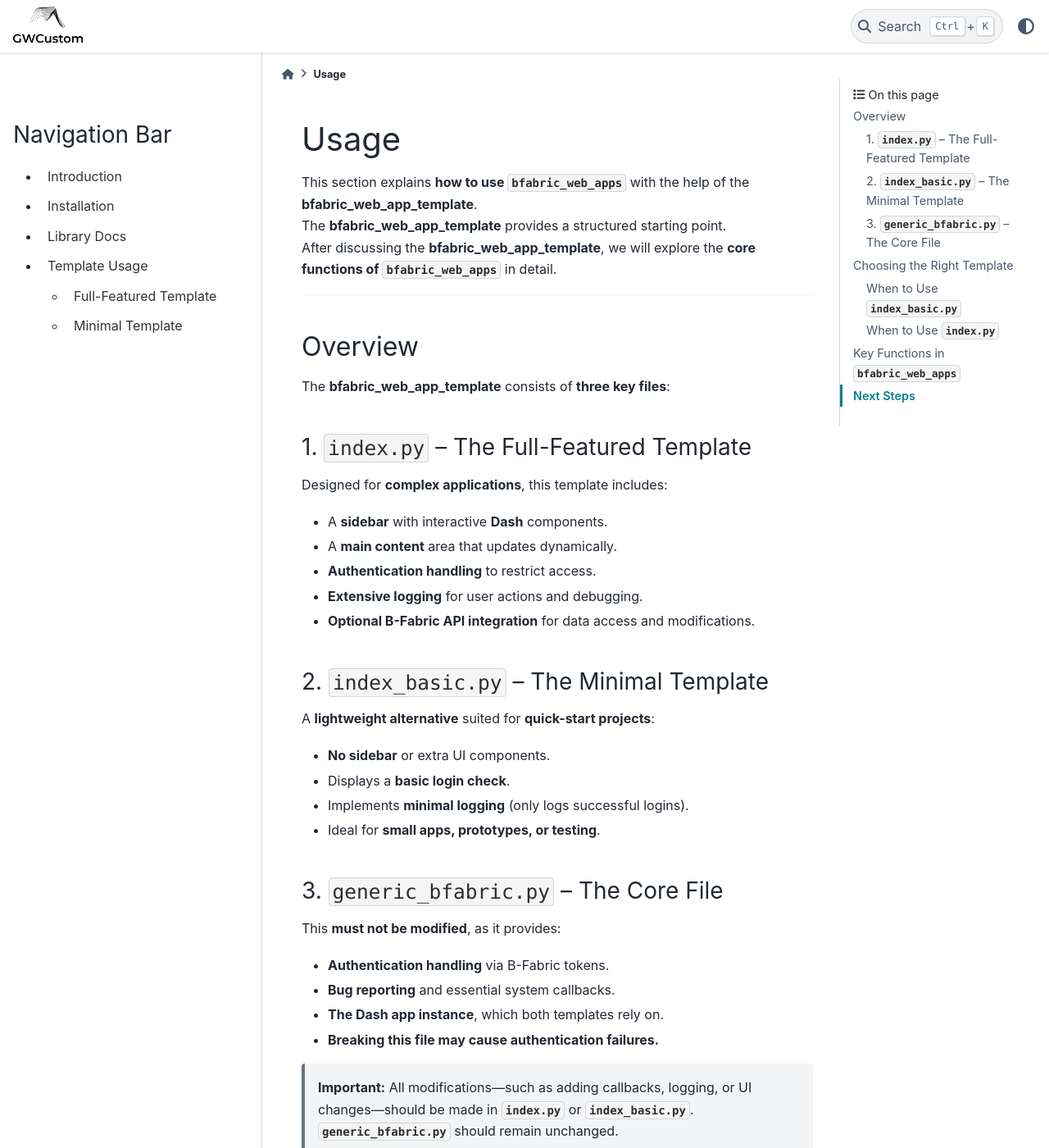
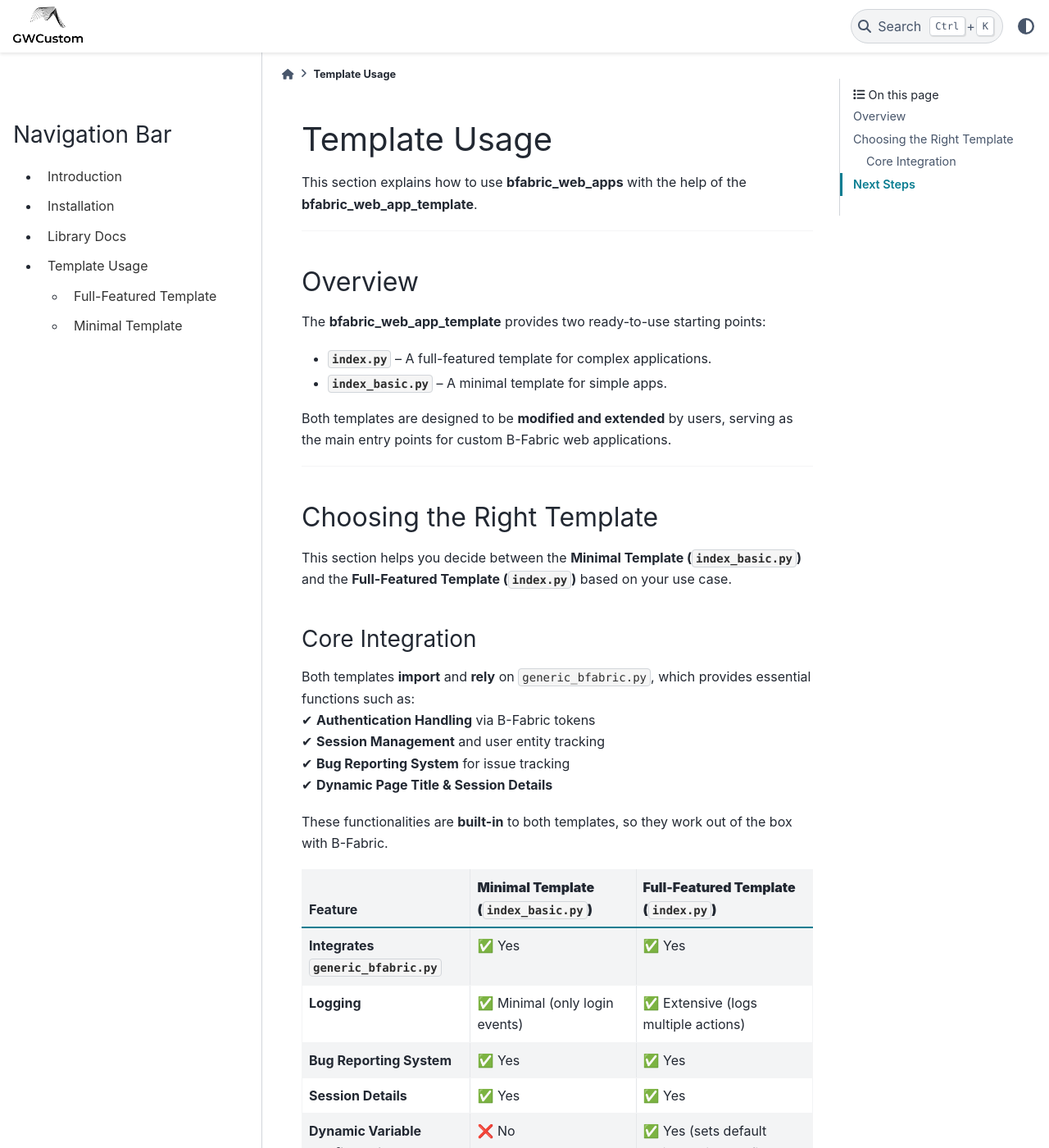
Before and after one commit to GWCustom/bfabric-web-apps, a Sphinx documentation site: the page built from docs/usage.md, in a window 1280 px wide and 1400 px high. Shown: the whole window at 82% size. Built offline with Sphinx 7.4.7 and the PyData theme 0.15.4, drawn with Linux system fonts in a browser that asks for light colours; some of the changed text lies outside the part shown.

Commit message:
Updated Docs

```diff
--- a/docs/usage.md
+++ b/docs/usage.md
@@ -1,84 +1,56 @@
-# Usage
+# Template Usage
 
-This section explains **how to use `bfabric_web_apps`** with the help of the **bfabric_web_app_template**.
-The **bfabric_web_app_template** provides a structured starting point.
-After discussing the **bfabric_web_app_template**, we will explore the **core functions of `bfabric_web_apps`** in detail.
+This section explains how to use **bfabric_web_apps** with the help of the  **bfabric_web_app_template**.
 
 ---
 
 ## Overview
 
-The **bfabric_web_app_template** consists of **three key files**:
+The **bfabric_web_app_template** provides two ready-to-use starting points:
 
-### 1. `index.py` – The Full-Featured Template
-Designed for **complex applications**, this template includes:
-   - A **sidebar** with interactive **Dash** components.
-   - A **main content** area that updates dynamically.
-   - **Authentication handling** to restrict access.
-   - **Extensive logging** for user actions and debugging.
-   - **Optional B-Fabric API integration** for data access and modifications.
+- **`index.py`** – A full-featured template for complex applications.
+- **`index_basic.py`** – A minimal template for simple apps.
 
-### 2. `index_basic.py` – The Minimal Template
-A **lightweight alternative** suited for **quick-start projects**:
-   - **No sidebar** or extra UI components.
-   - Displays a **basic login check**.
-   - Implements **minimal logging** (only logs successful logins).
-   - Ideal for **small apps, prototypes, or testing**.
-
-### 3. `generic_bfabric.py` – The Core File
-This **must not be modified**, as it provides:
-   - **Authentication handling** via B-Fabric tokens.
-   - **Bug reporting** and essential system callbacks.
-   - **The Dash app instance**, which both templates rely on.
-   - **Breaking this file may cause authentication failures.**
-
-> **Important:** All modifications—such as adding callbacks, logging, or UI changes—should be made in **`index.py`** or **`index_basic.py`**.
-> **`generic_bfabric.py`** should remain unchanged.
+Both templates are designed to be **modified and extended** by users, serving as the main entry points for custom B-Fabric web applications.
 
 ---
 
 ## Choosing the Right Template
 
-| Feature                 | `index_basic.py` | `index.py` |
-|-------------------------|-----------------|------------|
-| **Authentication**      | ✅ Yes           | ✅ Yes      |
-| **Logging**             | ✅ Minimal       | ✅ Extensive |
-| **Sidebar UI**          | ❌ No           | ✅ Yes      |
-| **Dynamic Callbacks**   | ❌ No           | ✅ Yes      |
-| **Power User Access**   | ❌ No           | ✅ Yes      |
-| **Use Case**            | Simple apps, testing | Full-featured apps |
+This section helps you decide between the **Minimal Template (`index_basic.py`)** and the **Full-Featured Template (`index.py`)** based on your use case.
 
-### When to Use `index_basic.py`
-- You **only need authentication** (e.g., checking if a user is logged in).
-- You **don’t need a sidebar** or extra UI components.
-- You want a **quick start** with minimal code.
-- You just want to **log basic events** (e.g., logins).
+### Core Integration
+Both templates **import** and **rely** on `generic_bfabric.py`, which provides essential functions such as:
+✔ **Authentication Handling** via B-Fabric tokens
+✔ **Session Management** and user entity tracking
+✔ **Bug Reporting System** for issue tracking
+✔ **Dynamic Page Title & Session Details**
 
-### When to Use `index.py`
-- You need **interactive UI elements** (sidebar, buttons, sliders).
-- You want **detailed logging** of user actions.
-- You need **B-Fabric API access** to fetch and modify entity data.
-- You plan to develop a **full-fledged B-Fabric web application**.
+These functionalities are **built-in** to both templates, so they work out of the box with B-Fabric.
+
+| Feature                   | **Minimal Template (`index_basic.py`)** | **Full-Featured Template (`index.py`)** |
+|---------------------------|--------------------------------|--------------------------------|
+| **Integrates `generic_bfabric.py`** | ✅ Yes | ✅ Yes |
+| **Logging**               | ✅ Minimal (only login events) | ✅ Extensive (logs multiple actions) |
+| **Bug Reporting System**  | ✅ Yes | ✅ Yes |
+| **Session Details**       | ✅ Yes | ✅ Yes |
+| **Dynamic Variable Configuration** | ❌ No | ✅ Yes (sets default variables like config paths and emails) |
+| **Sidebar UI**            | ❌ No | ✅ Yes (includes dropdowns, sliders, and text input) |
+| **Dynamic Callbacks**      | ❌ No | ✅ Yes (interactive UI with callbacks) |
+| **Power User Features**    | ❌ No | ✅ Yes (enables power-user access) |
+| **Use Case**              | Simpler starting point | Full-featured starting point |
 
 ---
 
-## Key Functions in `bfabric_web_apps`
-
-Both `index_basic.py` and `index.py` rely on several **bfabric_web_apps** functions:
-
-- **`create_app()`** – Initializes the Dash application (defined in `generic_bfabric.py`).
-- **`load_config()`** – Reads `PARAMS.py` for app settings (host, port, debug mode).
-- **`get_static_layout()`** – Provides a reusable layout structure (main UI + documentation tab).
-- **`process_url_and_token()`** – Handles **authentication** via B-Fabric tokens.
-- **`submit_bug_report()`** – Enables built-in bug reporting functionality.
-- **`get_logger()`** and **`log_operation()`** – Manage **logging** for user actions, errors, and system events.
-- **`get_power_user_wrapper()`** – Provides access to **B-Fabric API operations**.
+> **Important:**
+> - **`generic_bfabric.py`** is a **core system file** and **must not be modified**. Any changes here may break authentication or system integration.
+> - **All customization** (e.g., adding UI components, callbacks, or logging) should be done in **`index.py` or `index_basic.py`**.
 
 ---
 
 ## Next Steps
 
 Now that you understand the structure, the next sections will explore:
-1. **`index.py`** – Its extended functionality, including UI components.
-2. **`index_basic.py`** – How it is built and how it works.
-3. **`bfabric_web_apps` functions** – Detailed explanations of authentication, logging, and API integration.
+
+1. **Full-Featured Template (`index.py`)**
+2. **Minimal Template (`index_basic.py`)**
```
Also changed, not shown: docs/index_basic_py.md (+81 -71 lines).
